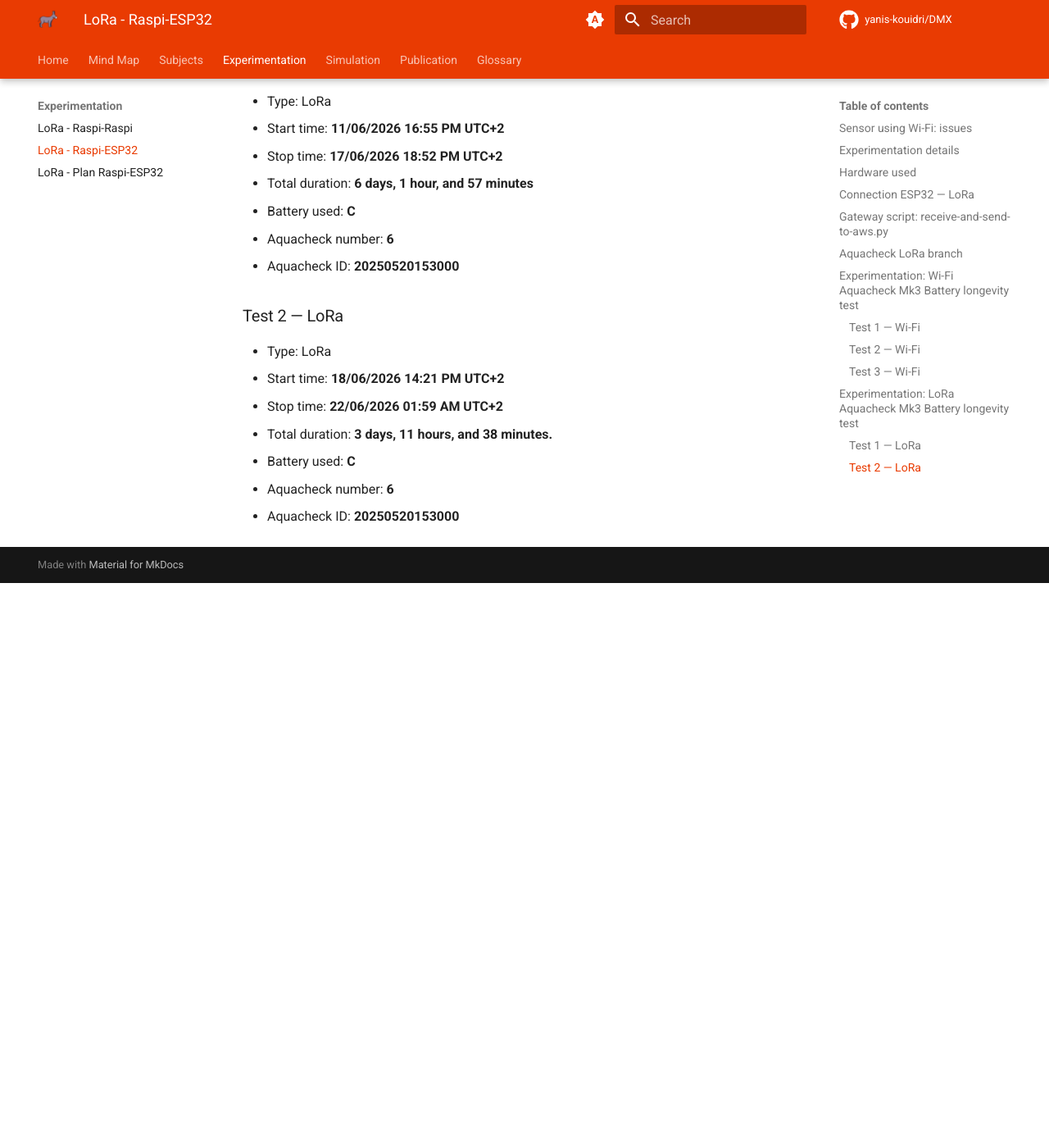
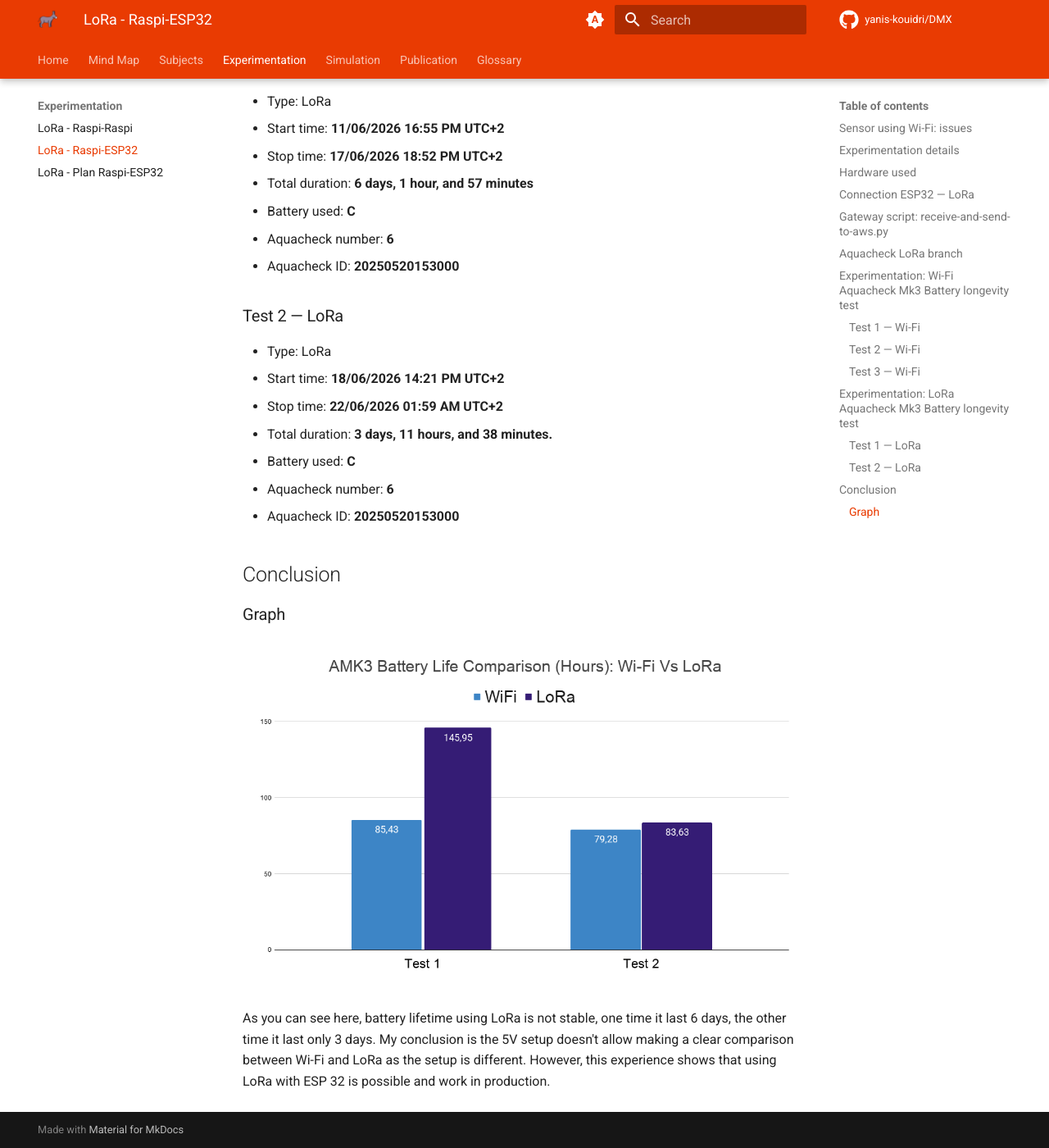
Before and after one commit to Yanis-Kouidri/DMX, an MkDocs documentation site: the page built from docs/experimentation/lora-raspi-esp32/lora-raspi-esp32.md, in a window 1280 px wide and 1400 px high, scrolled down 7467 px. Shown: the whole window at 82% size. Built offline with MkDocs 1.6.1 and Material for MkDocs 9.7.7, drawn with Linux system fonts in a browser that asks for light colours; comment, search, counter and statistics services are not loaded; before the commit the page ends 8178 px from its top, so only the background shows below that.

Commit message:
feat: add conclusion

```diff
--- a/docs/experimentation/lora-raspi-esp32/lora-raspi-esp32.md
+++ b/docs/experimentation/lora-raspi-esp32/lora-raspi-esp32.md
@@ -143,3 +143,11 @@ In this second test, I use the same battery, the same voltage and the same Aquac
 - Battery used: **C**
 - Aquacheck number: **6**
 - Aquacheck ID: **20250520153000**
+
+## Conclusion
+
+### Graph
+
+![Battery-Detail](images/graph_wifi_lora.png)
+
+As you can see here, battery lifetime using LoRa is not stable, one time it last 6 days, the other time it last only 3 days. My conclusion is the 5V setup doesn't allow making a clear comparison between Wi-Fi and LoRa as the setup is different. However, this experience shows that using LoRa with ESP 32 is possible and work in production.
```
Also changed, not shown: docs/experimentation/lora-raspi-esp32/images/graph_wifi_lora.png (added).
